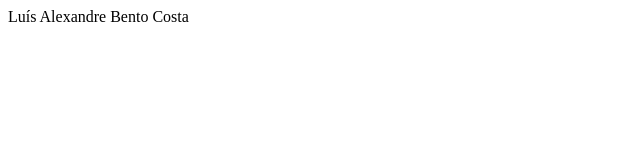
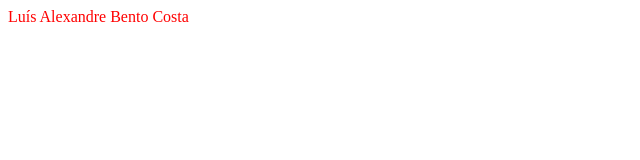
Before and after one commit to xanocosta/154-css-base, a plain HTML site: page index.html in a window 1280 px wide. Shown: the whole page, without its empty margins (0-640 px from the left). Drawn offline with Linux system fonts and the light colour scheme.

Commit message:
Alteramos o estilo do Nome

```diff
--- a/index.html
+++ b/index.html
@@ -4,7 +4,8 @@
 	</head>
 
 		<body>
-			<p> Luís Alexandre Bento Costa </p>
+			<p style="color:red"> Luís Alexandre Bento Costa </p>
+
 
 
 		</body>
```
